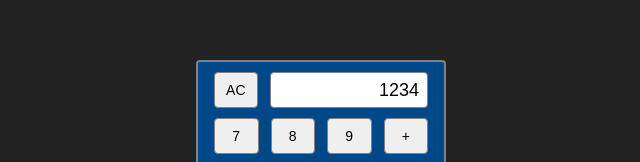
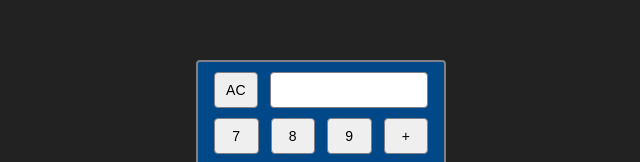
Before and after one commit to acmesquita/calc-app-tdd, a React (Create React App) app: page / in a window 1280 px wide. Shown: the part 215-377 px from the top of the page, without its empty margins (319-959 px from the left). Built offline with nearby package versions, Linux system fonts and the light colour scheme.

Commit message:
feat: add value props

```diff
--- a/src/components/display/index.tsx
+++ b/src/components/display/index.tsx
@@ -1,9 +1,15 @@
 import React from 'react'
 import style from '../../styles/components/display.module.css'
 
-const Display: React.FC = () => {
+type Prop = {
+  value: string
+}
+
+const Display: React.FC<Prop> = ({ value }: Prop) => {
   return (
-    <div className={style.displayWrapper} data-testid="display">1234</div>
+    <div className={style.displayWrapper} data-testid="display">
+      {value}
+    </div>
   )
 }
 
```
